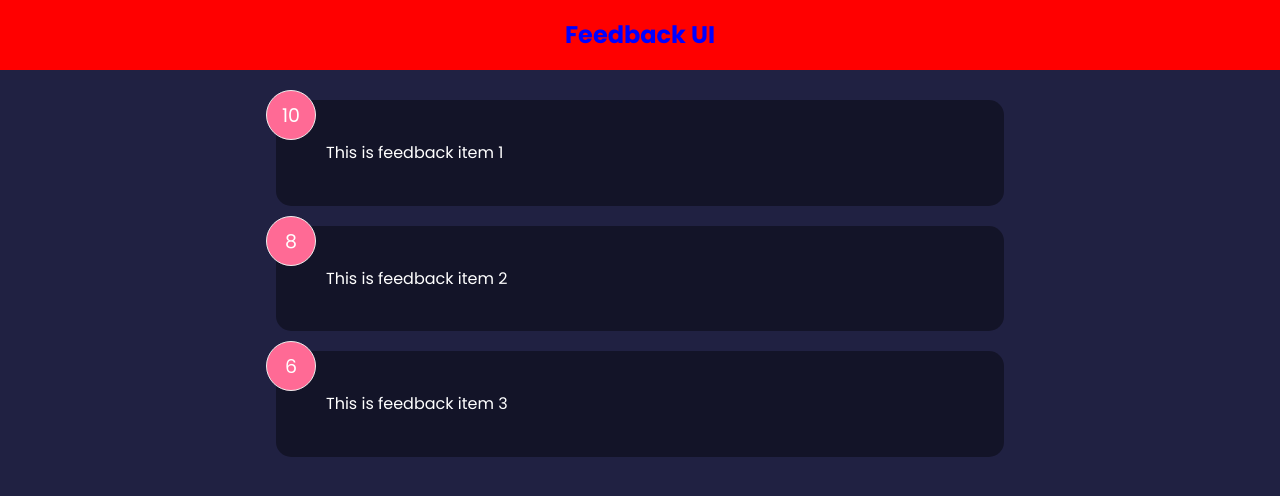
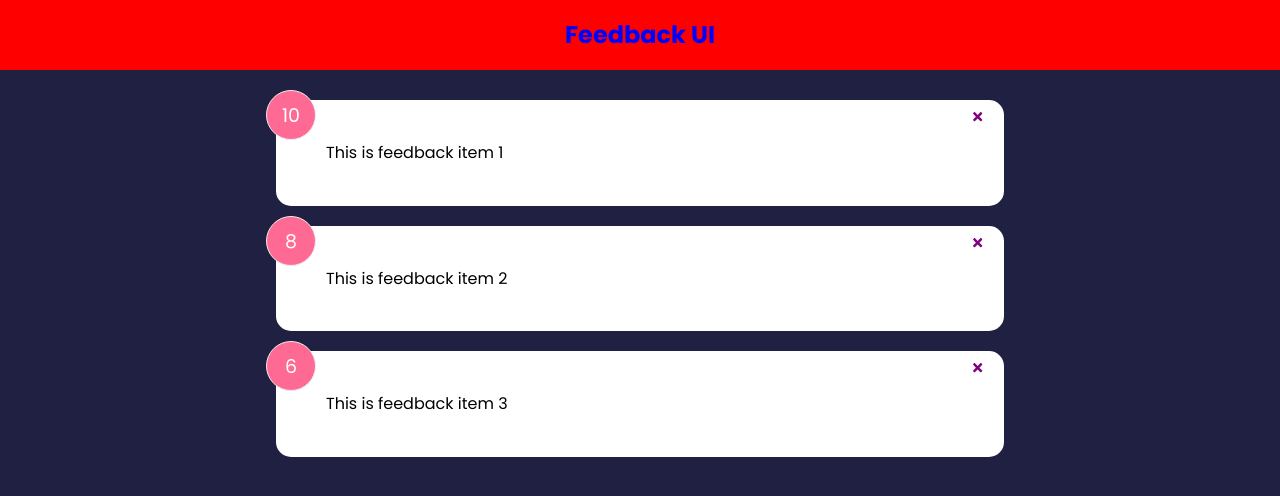
Before and after one commit to nish10/Feedback-App-React, a React (Create React App) app in the folder feedback-app/: page / in a window 1280 px wide. Shown: the top 496 px of the page. Built offline with nearby package versions, Linux system fonts and the light colour scheme.

Commit message:
events and prop drilling

```diff
--- a/feedback-app/package.json
+++ b/feedback-app/package.json
@@ -10,6 +10,7 @@
     "prop-types": "^15.8.1",
     "react": "^18.3.1",
     "react-dom": "^18.3.1",
+    "react-icons": "^5.5.0",
     "react-scripts": "5.0.1",
     "web-vitals": "^2.1.4"
   },
--- a/feedback-app/src/App.js
+++ b/feedback-app/src/App.js
@@ -3,16 +3,21 @@
 import FeedbackList from './components/FeedbackList';
 import { useState } from 'react';
 import FeedbackData from './data/FeedbackData';
-import Card from './components/shared/Card';
 
 function App() {
   const [feedback, setFeedback] = useState(FeedbackData);
+
+  const deleteFeedback = (id) => {
+    if (window.confirm('Are you sure you want to delete ?')) {
+      setFeedback(feedback.filter((item) => item.id !== id));
+    }
+  };
 
   return (
     <>
       <Header bgColor="red" textColor="blue" text="Feedback UI" />
       <div className="container">
-        <FeedbackList feedback={feedback} />
+        <FeedbackList feedback={feedback} handleDelete={deleteFeedback} />
       </div>
     </>
   );
--- a/feedback-app/src/components/FeedbackItem.jsx
+++ b/feedback-app/src/components/FeedbackItem.jsx
@@ -1,12 +1,21 @@
 import React from 'react';
 import Card from './shared/Card';
 import PropTypes from 'prop-types';
+import { FaTimes } from 'react-icons/fa';
 
-function FeedbackItem({ item }) {
+function FeedbackItem({ item, handleDelete }) {
   return (
-    <Card reverse={true}>
+    <Card reverse={false}>
       <div className="num-display">{item.rating}</div>
-      <div className="text-display">{item.text}</div>
+      <button
+        onClick={() => {
+          handleDelete(item.id);
+        }}
+        className="close"
+      >
+        <FaTimes color="purple"></FaTimes>
+      </button>
+      <div className="text-dispay">{item.text}</div>
     </Card>
   );
 }
--- a/feedback-app/src/components/FeedbackList.jsx
+++ b/feedback-app/src/components/FeedbackList.jsx
@@ -2,7 +2,7 @@
 import FeedbackItem from './FeedbackItem';
 import PropTypes from 'prop-types';
 
-function FeedbackList({ feedback }) {
+function FeedbackList({ feedback, handleDelete }) {
   if (!feedback || feedback.length === 0) {
     return <p>No Feedback Yet</p>;
   }
@@ -10,7 +10,9 @@
   return (
     <div className="feedback-list">
       {feedback.map((item) => {
-        return <FeedbackItem key={item.id} item={item} />;
+        return (
+          <FeedbackItem key={item.id} item={item} handleDelete={handleDelete} />
+        );
       })}
     </div>
   );
```
Also changed, not shown: 1 other file (tests, documents, lock files or other folders).
